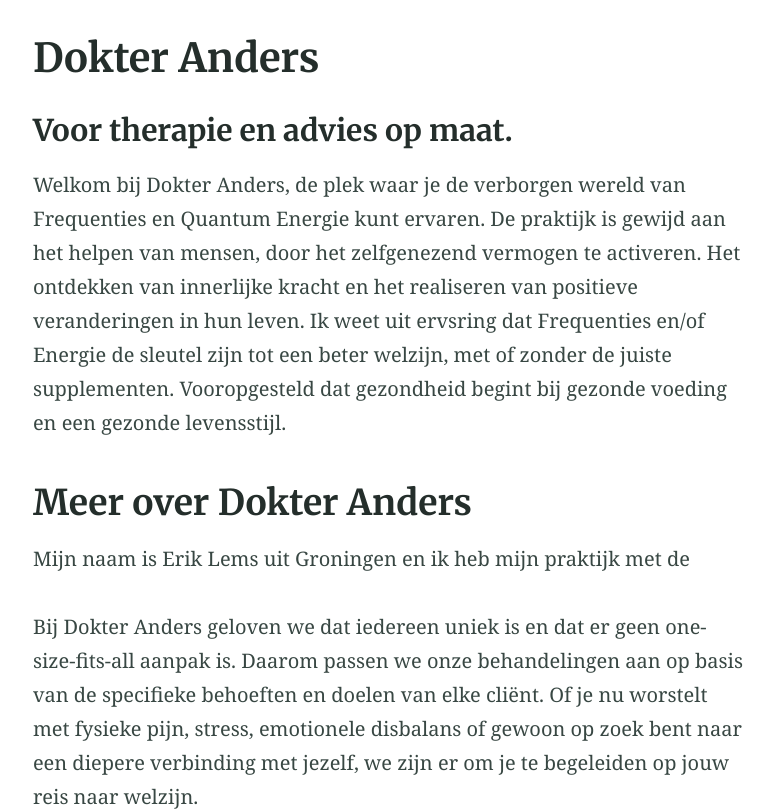
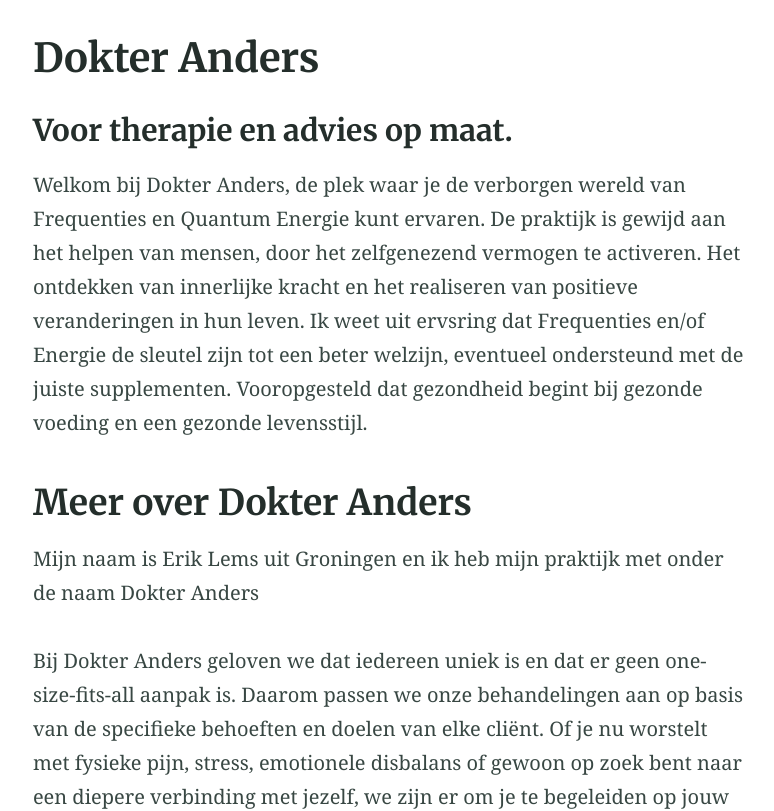
Before and after one commit to dokteranders/dokteranders.com, a Jekyll site: the page built from index.md, in a window 1280 px wide and 900 px high, scrolled down 339 px, cut to the strip 89-900 px from the top of the window. Shown: the whole strip, without its empty margins (250-1024 px from the left). Built offline with Jekyll 4.4.1, drawn with Linux system fonts in a browser that asks for light colours.

Commit message:
Update index.md

```diff
--- a/index.md
+++ b/index.md
@@ -4,12 +4,12 @@
 ---
 ### Voor therapie en advies op maat.
 
-Welkom bij Dokter Anders, de plek waar je de verborgen wereld van Frequenties en Quantum Energie kunt ervaren. De praktijk is gewijd aan het helpen van mensen, door het zelfgenezend vermogen te activeren. Het ontdekken van innerlijke kracht en het realiseren van positieve veranderingen in hun leven. Ik weet uit ervsring dat Frequenties en/of Energie de sleutel zijn tot een beter welzijn, met of zonder de juiste supplementen.
+Welkom bij Dokter Anders, de plek waar je de verborgen wereld van Frequenties en Quantum Energie kunt ervaren. De praktijk is gewijd aan het helpen van mensen, door het zelfgenezend vermogen te activeren. Het ontdekken van innerlijke kracht en het realiseren van positieve veranderingen in hun leven. Ik weet uit ervsring dat Frequenties en/of Energie de sleutel zijn tot een beter welzijn, eventueel ondersteund met de juiste supplementen.
 Vooropgesteld dat gezondheid begint bij gezonde voeding en een gezonde levensstijl.
 
 ## Meer over Dokter Anders
 
-Mijn naam is Erik Lems uit Groningen en ik heb mijn praktijk met de
+Mijn naam is Erik Lems uit Groningen en ik heb mijn praktijk met onder de naam Dokter Anders
 
 Bij Dokter Anders geloven we dat iedereen uniek is en dat er geen one-size-fits-all aanpak is. Daarom passen we onze behandelingen aan op basis van de specifieke behoeften en doelen van elke cliënt. Of je nu worstelt met fysieke pijn, stress, emotionele disbalans of gewoon op zoek bent naar een diepere verbinding met jezelf, we zijn er om je te begeleiden op jouw reis naar welzijn.
 
```
